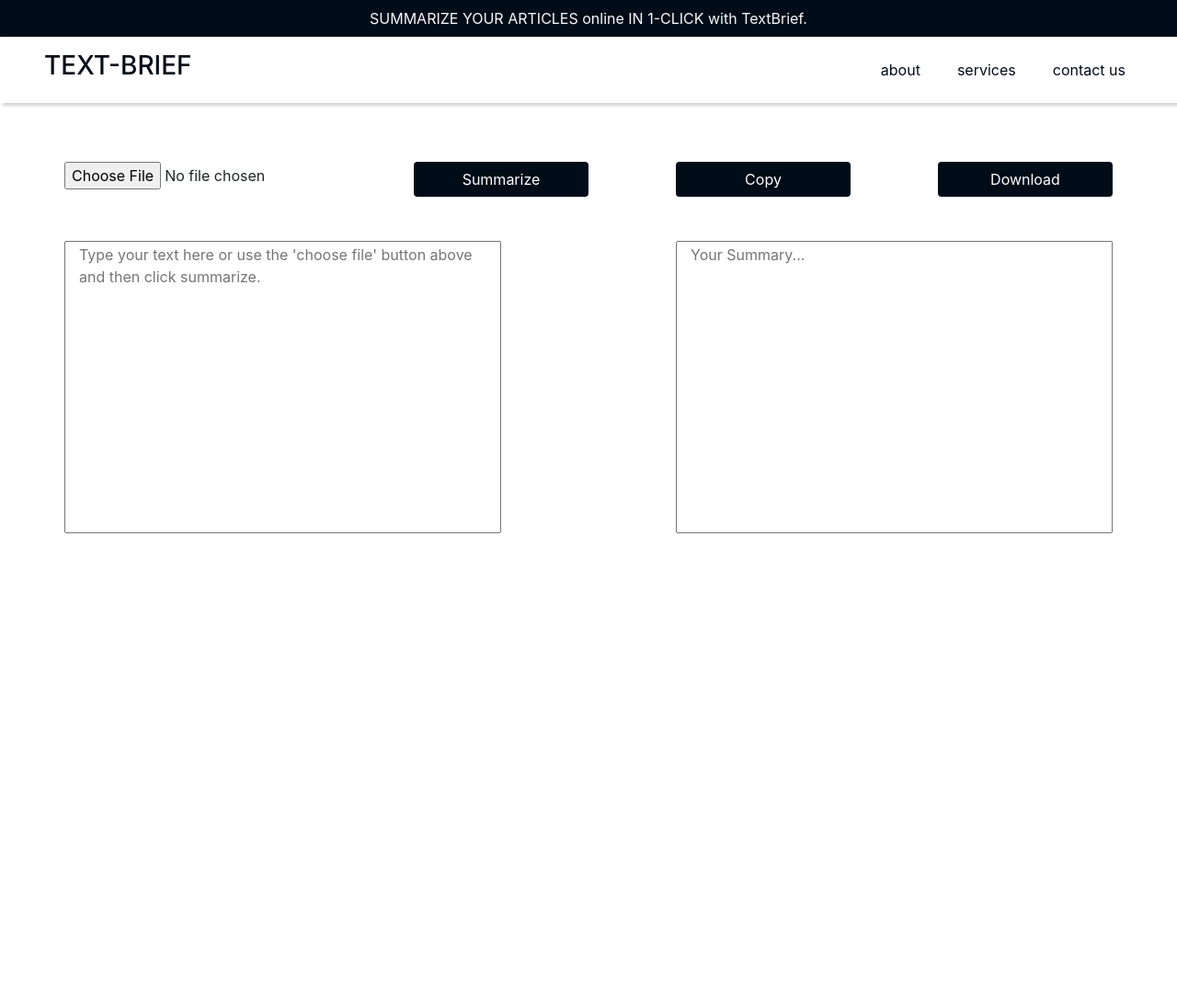
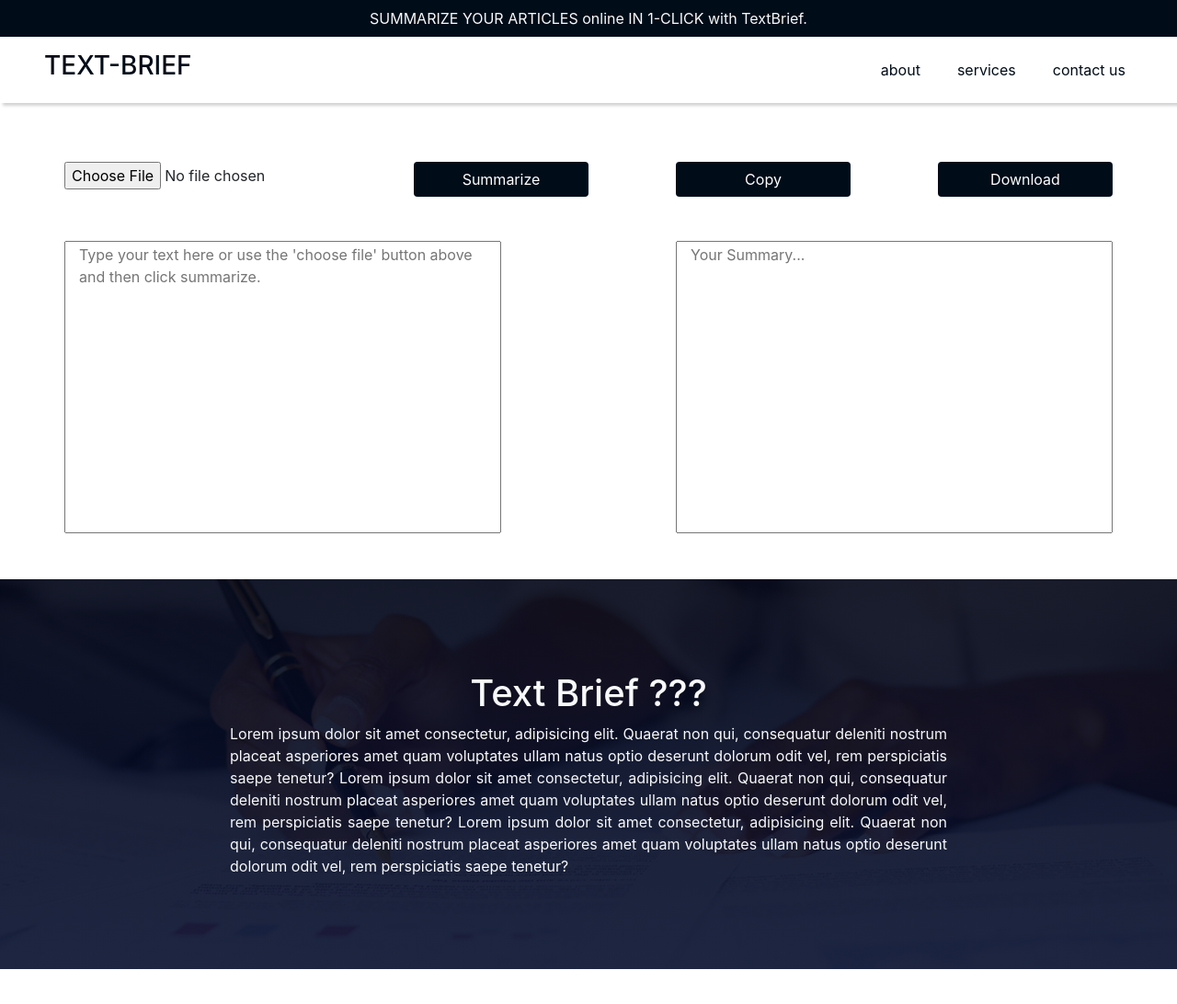
Before and after one commit to botgence/Text-Brief, a plain HTML site: page index.html in a window 1280 px wide. Shown: the whole page at 92% size. Before the commit the page ends 800 px from the top, so only its background shows below. Drawn offline with Linux system fonts and the light colour scheme.

Commit message:
Completed the about section. But need content though.

```diff
--- a/assets/css/style.css
+++ b/assets/css/style.css
@@ -3,7 +3,7 @@
 }
 
 
-/* ========================================================= */
+/* The text before the navigation bar was styled here ========================================================= */
 .topText {
 	background-color: #000c18;
 }
@@ -21,6 +21,10 @@
 	color: white;
 }
 
+
+
+
+/*  Those boxes you in the homepage were styled here ============================================================= */
 textarea {
 	resize: none;
 }
@@ -35,10 +39,11 @@
 		margin: 0 auto 20px auto;
 	}
 }
+/* =============================================================== */
 
 
 
-/* ======================================================= */
+/* Every styling about the navbar was done here ======================================================= */
 ul.topnav-links {
   margin-left: auto;
 }
@@ -61,6 +66,7 @@
 /* ======================================================== */
 
 
+
 /* ======================================================== */
 @media (max-width: 767px) {
 	button {
@@ -76,3 +82,20 @@
 	}
 }
 /* ============================================================= */
+
+
+
+/* The about section was styled here ============================================================= */
+section#about {
+	background: linear-gradient(rgba(2, 7, 26, 0.9), rgba(6, 15, 46, 0.9)), url("../images/bg.png");
+	background-size: cover;
+	margin: 50px 0;
+	padding: 100px 250px;
+}
+
+@media (max-width: 991px) {
+	section#about {
+		padding: 50px 20px !important;
+	}
+}
+/* ============================================================== */
--- a/index.html
+++ b/index.html
@@ -47,7 +47,7 @@
 		<!-- .................... The navbar stops here -->
 		</nav>
 
-		<section class="boxes-and-buttons py-5 container mt-3">
+		<section class="boxes-and-buttons pt-5 container mt-3">
 			<div class="row justify-content-between mb-5">
 				<input class="col-md-3 p-0" type="file">
 				<button class="col-md-2 btn">Summarize</button>
@@ -61,6 +61,23 @@
 			</div>
 		</section>
 
+		<section id="about">
+			<div class="text-center text-light">
+				<h1>Text Brief ???</h1>
+				<p class="text-justify p-0 m-0">
+					Lorem ipsum dolor sit amet consectetur, adipisicing elit. Quaerat non qui,
+					consequatur deleniti nostrum placeat asperiores amet quam voluptates ullam natus optio deserunt dolorum odit vel,
+					rem perspiciatis saepe tenetur?
+					Lorem ipsum dolor sit amet consectetur, adipisicing elit. Quaerat non qui,
+					consequatur deleniti nostrum placeat asperiores amet quam voluptates ullam natus optio deserunt dolorum odit vel,
+					rem perspiciatis saepe tenetur?
+					Lorem ipsum dolor sit amet consectetur, adipisicing elit. Quaerat non qui,
+					consequatur deleniti nostrum placeat asperiores amet quam voluptates ullam natus optio deserunt dolorum odit vel,
+					rem perspiciatis saepe tenetur?
+				</p>
+			</div>
+		</section>
+
 
 		<script src="./assets/js/popper.min.js"></script>
 		<script src="./assets/js/jquery.js"></script>
```
Also changed, not shown: assets/images/bg.png (added), assets/images/logo.png (added), assets/images/sum.png (added).
